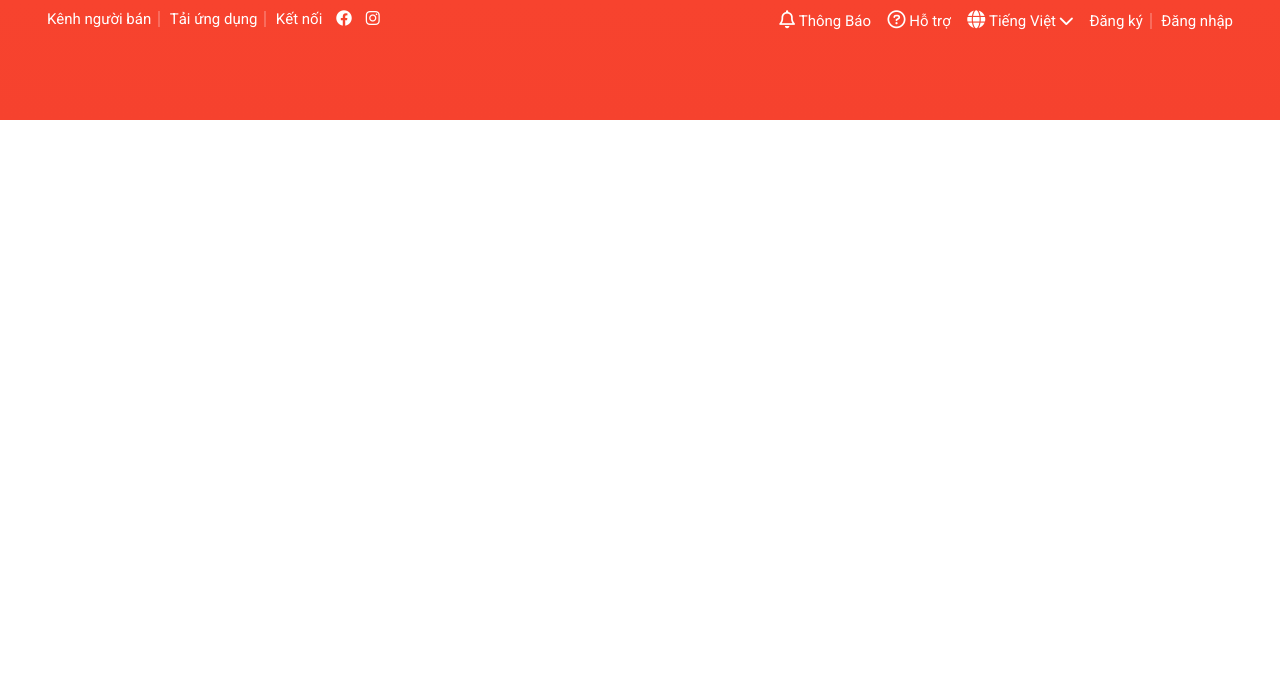
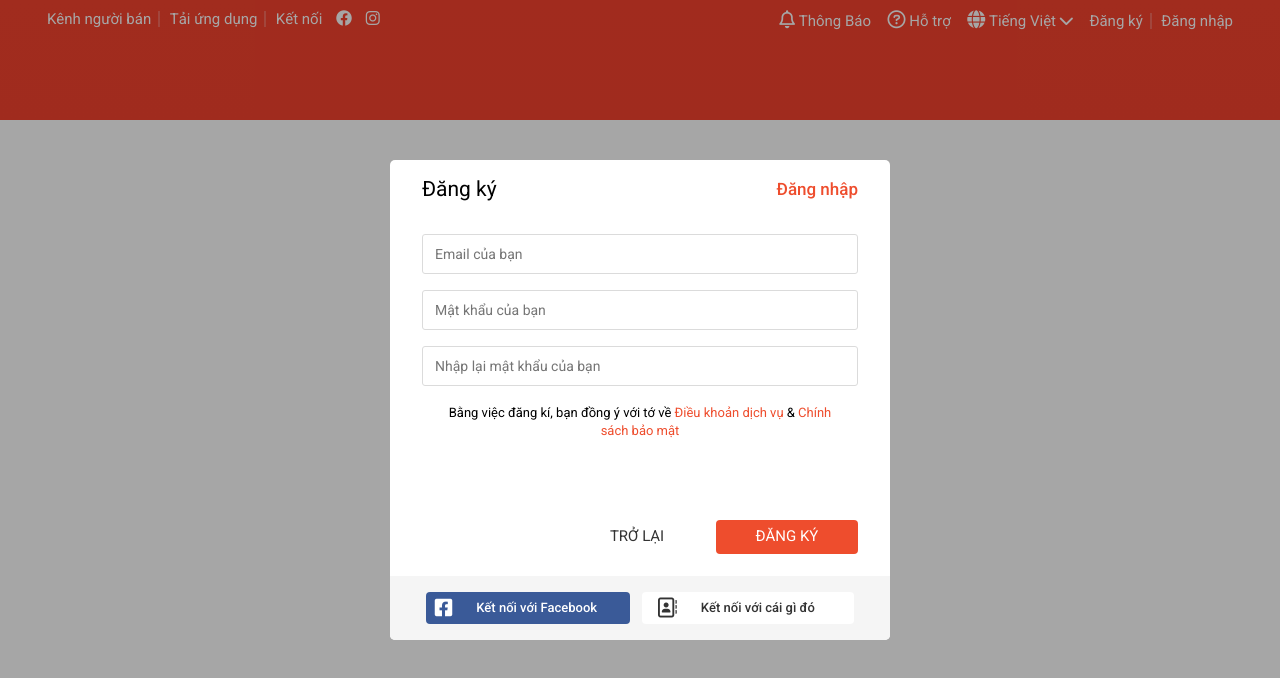
Before and after one commit to dungz3us/shopee-fake, a plain HTML site: page index.html in a window 1280 px wide. Drawn offline with nearby package versions, Linux system fonts and the light colour scheme.

Commit message:
thêm modal đăng ký

```diff
--- a/assets/css/base.css
+++ b/assets/css/base.css
@@ -4,7 +4,7 @@
     --text-color: #333;
     --primary-color: #ee4d2d;
     --primary-color-rgba: rgb(238, 77, 45);
-
+    --border-color : #dbdbdb;
 }
 
 * {
@@ -67,9 +67,9 @@ html {
     right: 0;
     left: 0;
     bottom: 0;
-    /* display: flex; */
-    display: none;
+    display: flex;
 }
+
 .modal__overlay{
     position: absolute;
     width: 100%;
@@ -80,8 +80,42 @@ html {
 
 }
 .modal__body{
-    background-color: var(--white-color);
     margin: auto;
     z-index: 1;
+
+}
+/* button */
+.btn--disable{
+    cursor: default;
+    /* filter: brightness(80%); */
+    background-color: #c3c3c3;
+    color: #949494;
+}
+.btn{
+    padding: 0 12px;
+    min-width: 142px;
+    height: 34px;
+    text-decoration: none;
+    border: none;
     border-radius: 4px;
+    font-size: 1.5rem;
+    background-color: var(--white-color);
+    outline: none;
+    cursor: pointer;
+    color: var(--text-color);
+    display: flex;
+    align-items: center;
+    justify-content: center;
 }
+.btn.btn-normal:hover{
+    background-color: rgba(0, 0, 0, 0.08);
+}
+.btn.btn--primary{
+    color: var(--white-color);
+    background-color: var(--primary-color);
+}
+.btn.btn--sizeS{
+    height: 32px;
+    font-size: 1.3rem;
+    padding: 0 8px;
+}
--- a/assets/css/main.css
+++ b/assets/css/main.css
@@ -218,3 +218,90 @@
     left: 0;
     top: -20px;
 }
+
+/* modal */
+.auth-form{
+    width: 500px;
+    overflow: hidden;
+    border-radius: 5px;
+    background-color: var(--white-color);
+}
+
+.auth-form__containner{
+    padding: 0 32px;
+}
+.auth-form__header{
+    display: flex;
+    align-items: center;
+    justify-content: space-between;
+}
+.auth-form__heading{
+    font-size: 2.1rem;
+    font-weight: 400;
+}
+.auth-form__switch-btn{
+    font-size: 1.7rem;
+    font-weight: 450;
+    color: var(--primary-color);
+    cursor: pointer;
+}
+
+.auth-form__input{
+    width: 100%;
+    height: 40px;
+    margin-top: 16px;
+    padding: 0 12px;
+    font-size: 1.4rem;
+    border: 1px solid var(--border-color);
+    border-radius: 3px;
+    outline: none;
+}
+.auth-form__input:focus{
+    border-color: #777;
+}
+.auth-form__add{
+    margin-top: 18px;
+}
+.auth-form__policy-text{
+    font-size: 1.3rem;
+    line-height: 1.8rem;
+    text-align: center;
+    padding: 0 12px;
+}
+.auth-form__text-link{
+    text-decoration: none;
+    color: var(--primary-color);
+}
+.auth-form__controls{
+    margin-top: 80px;
+    display: flex;
+    justify-content: flex-end;
+}
+.auth-form__controls-back{
+    margin-right: 8px;
+}
+.auth-form__socials {
+    background-color: #f5f5f5;
+    padding: 16px 36px;
+    display: flex;
+    justify-content: space-between;
+    margin-top: 22px;
+}
+.auth-form__socials-icon{
+    font-size: 2rem;
+}
+.auth-form__socials--facebook{
+    color: var(--white-color);
+    background-color: #3a5a98;
+    width: 48%;
+    margin-right: 12px;
+}
+
+.auth-form__socials--another{
+    width: 50%;
+    background-color: var(--white-color);
+}
+.auth-form__socials-text{
+    margin: 0 24px;
+    font-weight: 500;
+}
--- a/index.html
+++ b/index.html
@@ -6,8 +6,8 @@
     <meta name="viewport" content="width=device-width, initial-scale=1.0">
     <link rel="icon" href="img/làng lá.png" type="image/gif" sizes="16x16">
     <link rel="stylesheet" href="https://cdnjs.cloudflare.com/ajax/libs/normalize/8.0.1/normalize.min.css" integrity="sha512-NhSC1YmyruXifcj/KFRWoC561YpHpc5Jtzgvbuzx5VozKpWvQ+4nXhPdFgmx8xqexRcpAglTj9sIBWINXa8x5w==" crossorigin="anonymous" referrerpolicy="no-referrer" />
+    <link rel="stylesheet" href="./assets/css/base.css">
     <link rel="stylesheet" href="./assets/css/main.css">
-    <link rel="stylesheet" href="./assets/css/base.css">
     <link rel="stylesheet" href="https://cdnjs.cloudflare.com/ajax/libs/font-awesome/6.0.0-beta2/css/all.min.css" integrity="sha512-YWzhKL2whUzgiheMoBFwW8CKV4qpHQAEuvilg9FAn5VJUDwKZZxkJNuGM4XkWuk94WCrrwslk8yWNGmY1EduTA==" crossorigin="anonymous" referrerpolicy="no-referrer" />
     <link href="https://fonts.googleapis.com/css2?family=Roboto:wght@300;400;500&display=swap" rel="stylesheet">
     <title> SHOPEE | ẢO MA CANADA </title>
@@ -139,9 +139,10 @@
         <div class="modal">
             <div class="modal__overlay"></div>
             <div class="modal__body">
-                <div class="modal__inner">
-                    <!-- form -->
-                    <div class="auth-form">
+             <!-- form -->
+                <div class="auth-form">
+                    <div class="auth-form__containner">
+
                         <div class="auth-form__header">
                             <h3 class="auth-form__heading">Đăng ký</h3>
                             <span class="auth-form__switch-btn">Đăng nhập</span>
@@ -162,27 +163,27 @@
                         <div class="auth-form__add">
                             <p class="auth-form__policy-text">
                                 Bằng việc đăng kí, bạn đồng ý với tớ về
-                                <a href="#" class="auth-form__policy-link">Điều khoản dịch vụ</a> &
-                                <a href="#" class="auth-form__policy-link">Chính sách bảo mật</a>
+                                <a href="#" class="auth-form__text-link">Điều khoản dịch vụ</a> &
+                                <a href="#" class="auth-form__text-link">Chính sách bảo mật</a>
                             </p>
                         </div>
 
                         <div class="auth-form__controls">
-                            <button class="btn">TRỞ LẠI</button>
+                            <button class="btn auth-form__controls-back btn-normal">TRỞ LẠI</button>
                             <button class="btn btn--primary">ĐĂNG KÝ</button>
                         </div>
+                    </div>
 
-                        <div class="auth-form__socials">
-                            <a href="" class="btn btn-with-icon">
-                                <i class="fab fa-facebook-square"></i>
-                                Kết nối với Facebook
-                            </a>
+                    <div class="auth-form__socials">
+                        <a href="" class="btn  btn--sizeS btn-with-icon auth-form__socials--facebook">
+                            <i class="fab fa-facebook-square  auth-form__socials-icon"></i>
+                            <span class="auth-form__socials-text">Kết nối với Facebook</span>
+                        </a>
 
-                            <a href="" class="btn btn-with-icon">
-                                <i class="far fa-address-book"></i>
-                                Kết nối với cái gì đó khác
-                            </a>
-                        </div>
+                        <a href="" class="btn btn--sizeS btn-with-icon auth-form__socials--another">
+                            <i class="far fa-address-book auth-form__socials-icon"></i>
+                            <span class="auth-form__socials-text">Kết nối với cái gì đó </span>
+                        </a>
                     </div>
                 </div>
             </div>
```
